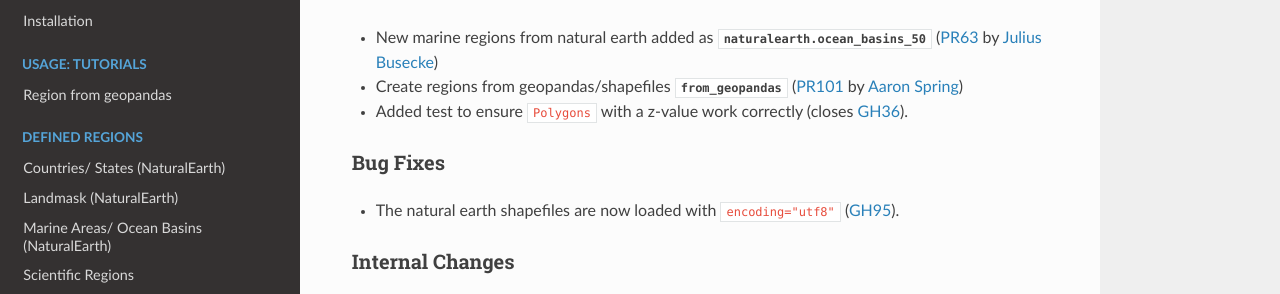
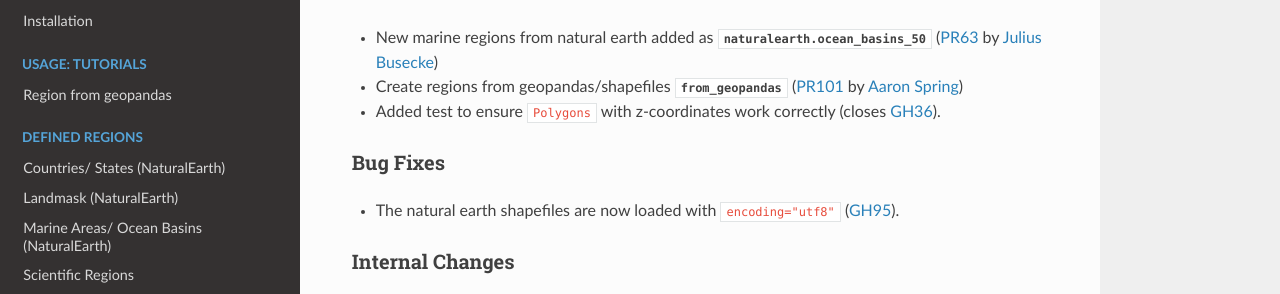
Before and after one commit to regionmask/regionmask, a Sphinx documentation site: the page built from docs/whats_new.rst, in a window 1280 px wide and 900 px high, scrolled down 455 px. Shown: the part 156-450 px from the top of the window. Built offline with Sphinx 7.4.7 and the Read the Docs theme 2.0.0, drawn with Linux system fonts in a browser that asks for light colours; pages that are not in the unit, such as notebooks, are missing from menus.

Commit message:
Apply suggestions from code review

```diff
--- a/docs/whats_new.rst
+++ b/docs/whats_new.rst
@@ -33,7 +33,7 @@ Enhancements
   (:pull:`63` by `Julius Busecke <https://github.com/jbusecke>`_)
 - Create regions from geopandas/shapefiles :py:attr:`from_geopandas`
   (:pull:`101` by `Aaron Spring <https://github.com/aaronspring>`_)
-- Added test to ensure ``Polygons`` with a z-value work correctly (closes :issue:`36`).
+- Added test to ensure ``Polygons`` with z-coordinates work correctly (closes :issue:`36`).
 
 Bug Fixes
 ~~~~~~~~~
```
Also changed, not shown: 1 other file.
